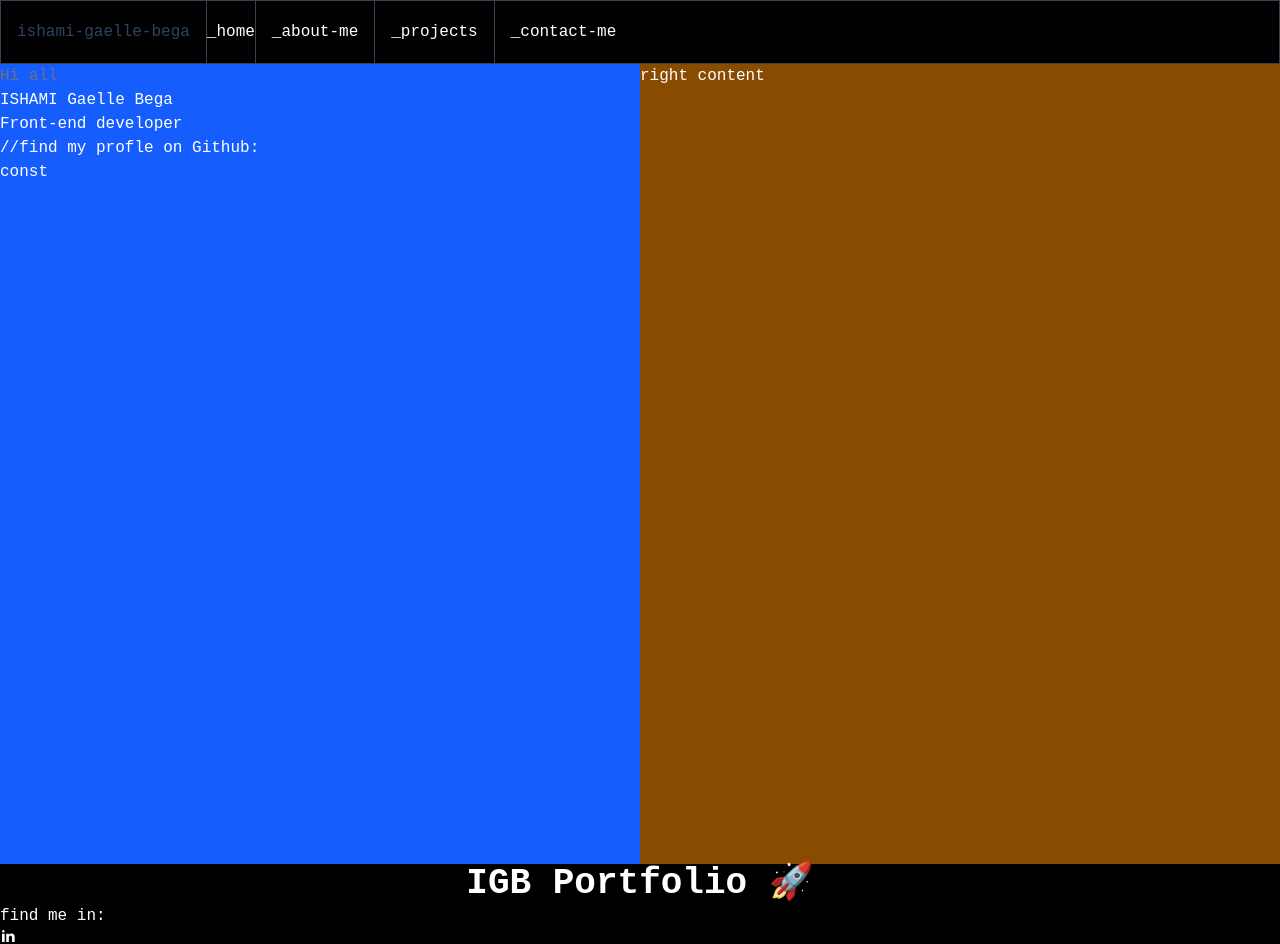
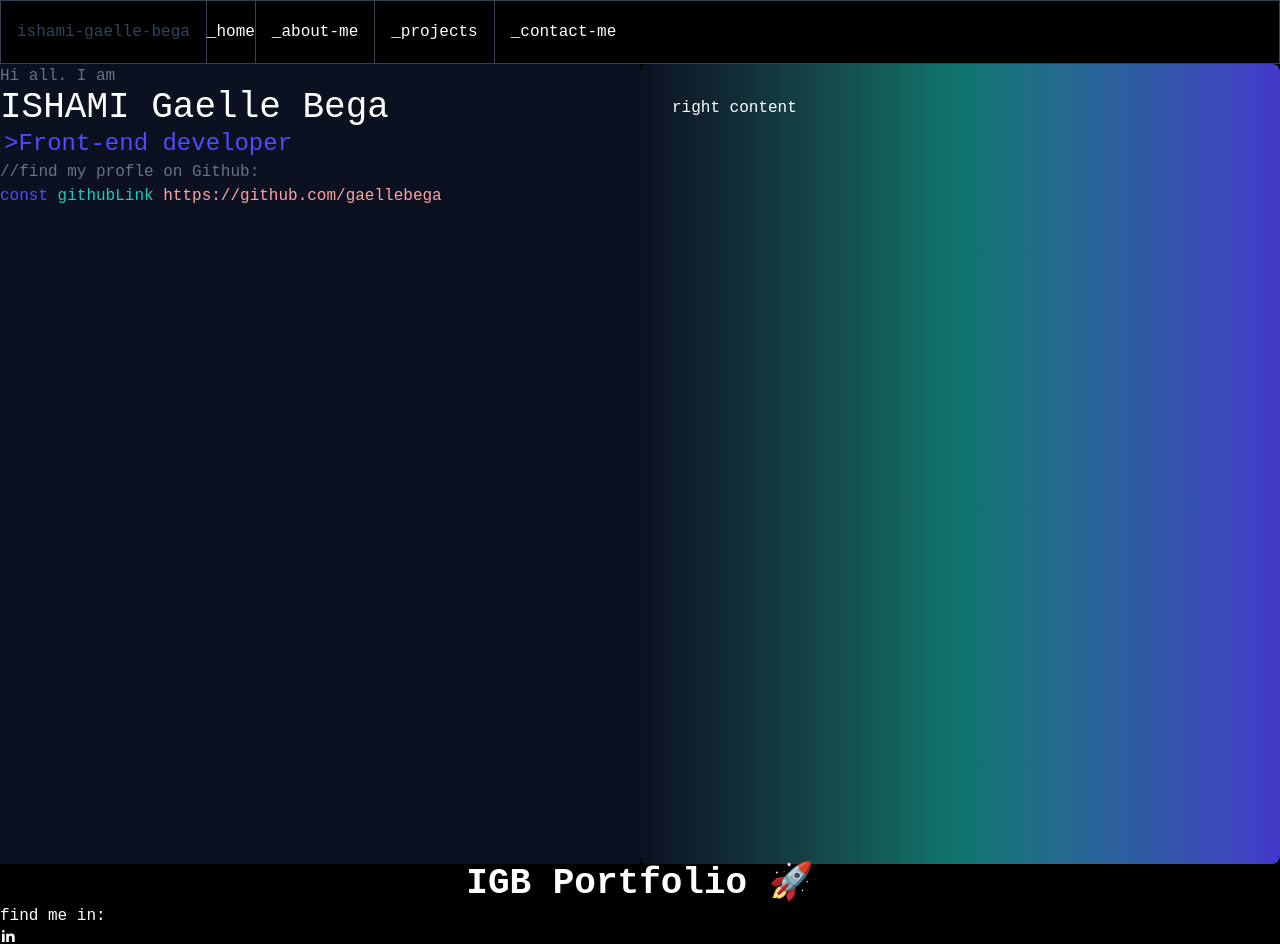
Before and after one commit to gaellebega/Personal-Portfolio, a React (Vite) app: page / in a window 1280 px wide. Built offline with nearby package versions, Linux system fonts and the light colour scheme.

Commit message:
home-page colors

```diff
--- a/src/components/Home.jsx
+++ b/src/components/Home.jsx
@@ -1,20 +1,20 @@
 function Home() {
   return (
     <>
-      <section className="flex">
-        <div className="w-1/2 bg-blue-600 h-screen">
-        <p className="text-gray-500">Hi all</p>
-        <h3>ISHAMI Gaelle Bega</h3>
-        <p>Front-end developer</p>
+      <section className="flex ">
+        <div className="w-1/2  bg-[#0b1120] h-screen">
+        <p className="text-gray-500">Hi all. I am</p>
+        <h3 className="text-4xl">ISHAMI Gaelle Bega</h3>
+        <p className="text-[#4d4dff] text-2xl"><span className="ml-1">{">"}</span>Front-end developer</p>
 
         <div>
-          <p>//find my profle on Github:</p>
-          <p>const<a link="https://github.com/gaellebega" ></a></p>
+          <p className="text-gray-500">//find my profle on Github:</p>
+          <p className="text-[#4d4dff]">const <span className="text-[#19ccbd]">githubLink</span> <a li="https://github.com/gaellebega" className="text-red-300">https://github.com/gaellebega</a></p>
         </div>
 
         </div>
 
-        <div className="w-1/2 bg-yellow-800 h-screen">
+        <div className="w-1/2 bg-gradient-to-r from-[#0b1120] via-[#0f766e] to-[#4338ca] text-white p-8 rounded-lg">
         right content
         </div>
 
--- /dev/null
+++ b/tailwind.config.js
@@ -0,0 +1,8 @@
+/** @type {import('tailwindcss').Config} */
+export default {
+  content: ["./src/**/*.{js,jsx,ts,tsx}"], // <-- must include your JSX files
+  theme: {
+    extend: {},
+  },
+  plugins: [],
+};
```
